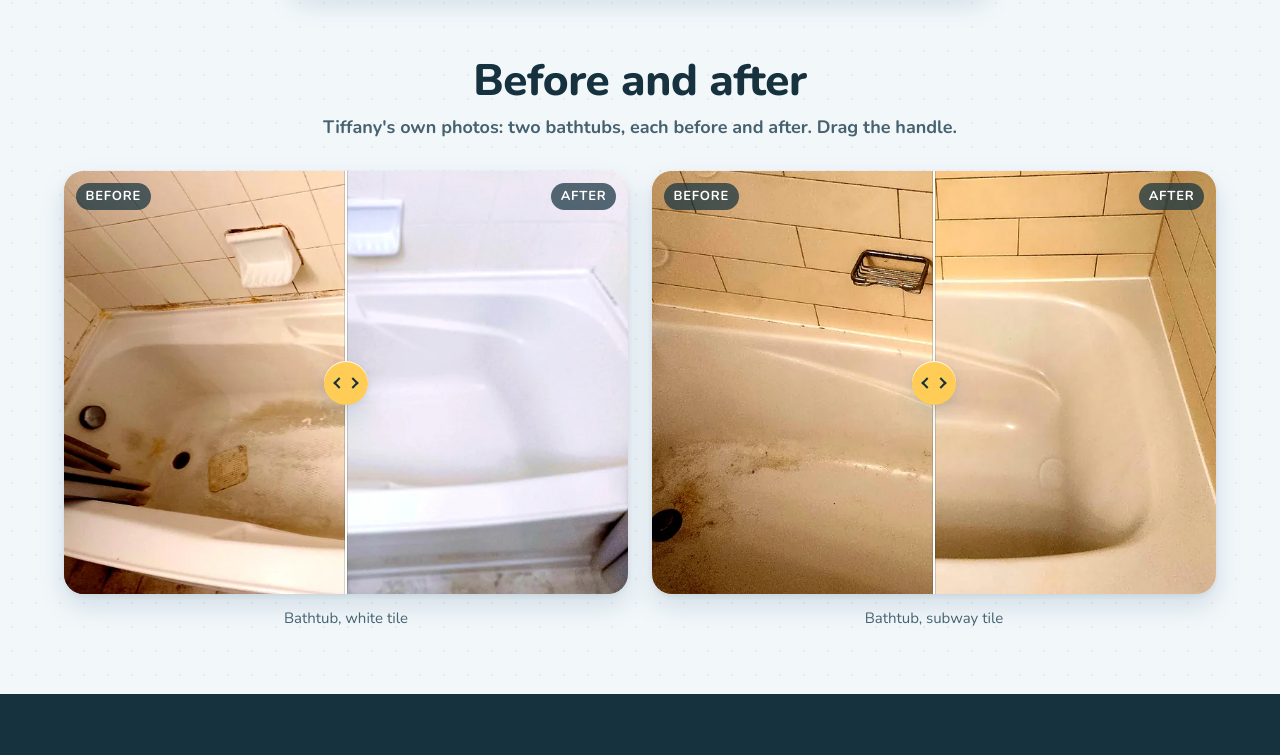
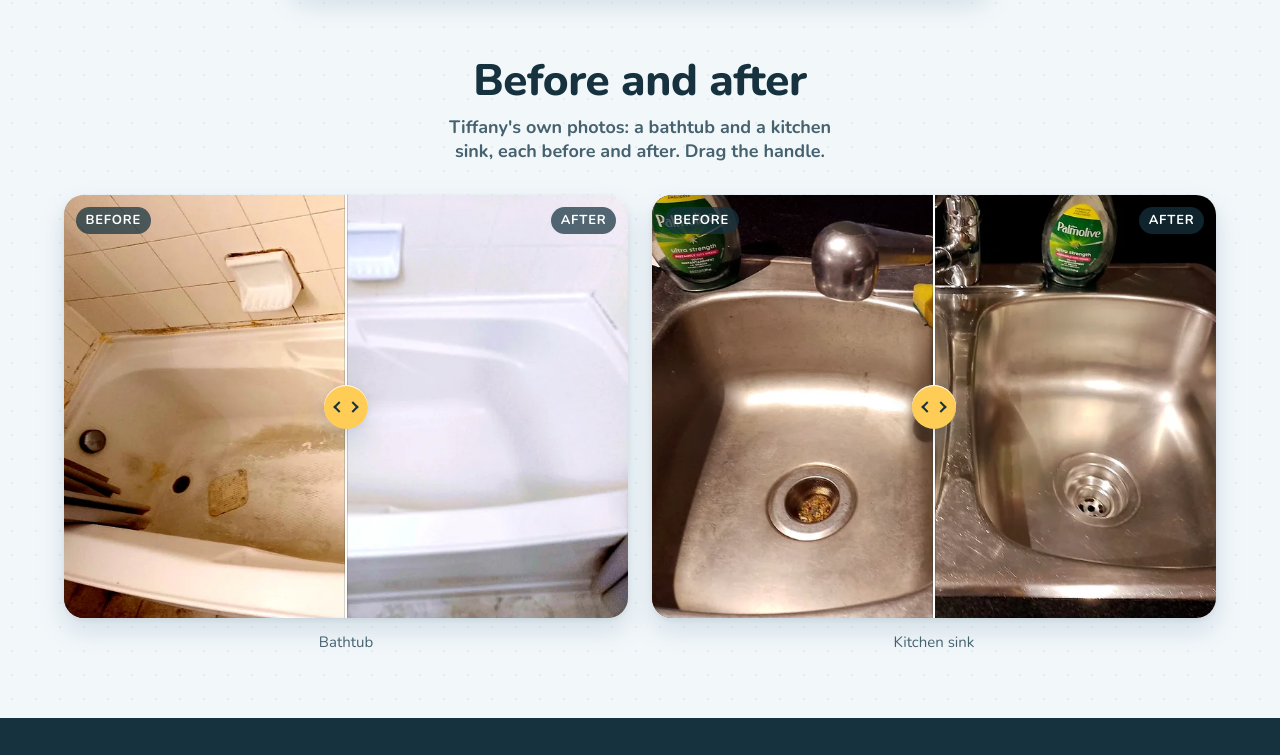
Before and after one commit to JonfknJames/makeitsqueaky, a plain HTML site: page index.html in a window 1280 px wide. Shown: the part 1425-2180 px from the top of the page. Drawn offline with Linux system fonts and the light colour scheme.

Commit message:
Publish site update

```diff
--- a/index.html
+++ b/index.html
@@ -241,16 +241,17 @@
         <p class="ms-services__note"><span class="ms-services__part">Serving the City of Toronto</span><span class="ms-services__sep" aria-hidden="true"> · </span><span class="ms-services__part">Just outside the city? <a href="about.html#contact-heading">Ask Tiffany</a></span></p>
       </div>
     </section>
-    <!-- Tiffany's own before-and-after photos (2026-10-31): two tubs, the
-         pairs whose difference is unmistakable (Jon dropped the oven and the
-         rusty stovetop the same day). Each frame is a native range input over two
+    <!-- Tiffany's own before-and-after photos (2026-10-31): the bathtub
+         and the kitchen sink, the pairs whose difference is unmistakable
+         (Jon dropped the oven, the rusty stovetop and a second basin that
+         was not a tub). Each frame is a native range input over two
          photos; assets/js/compare.js moves the clip. Captions name the
          subject only — the job, the home and the clean are not known. -->
     <section class="ms-section ms-work" id="work" aria-labelledby="work-heading">
       <div class="ms-container">
         <div class="ms-section__head">
           <h2 id="work-heading" class="ms-section-heading">Before and after</h2>
-          <p class="ms-section-lead">Tiffany's own photos: two bathtubs, each before and after. Drag the handle.</p>
+          <p class="ms-section-lead">Tiffany's own photos: a bathtub and a kitchen sink, each before and after. Drag the handle.</p>
         </div>
         <div class="ms-compare-grid">
           <figure class="ms-compare">
@@ -259,26 +260,26 @@
               <div class="ms-compare__before">
                 <img class="ms-compare__img" src="assets/img/work/tub-before.webp" srcset="assets/img/work/tub-before.webp 800w, assets/img/work/tub-before@2x.webp 1400w" sizes="(min-width: 64em) 35rem, calc(100vw - 2rem)" width="800" height="600" alt="A bathtub before the clean, with soap scum and a stained floor" loading="lazy" decoding="async">
               </div>
-              <input class="ms-compare__range" type="range" min="0" max="100" value="50" aria-label="Bathtub, white tile: slide to compare before and after">
+              <input class="ms-compare__range" type="range" min="0" max="100" value="50" aria-label="Bathtub: slide to compare before and after">
               <div class="ms-compare__divider" aria-hidden="true"><span class="ms-compare__knob"></span></div>
               <span class="ms-compare__tag ms-compare__tag--before" aria-hidden="true">Before</span>
               <span class="ms-compare__tag ms-compare__tag--after" aria-hidden="true">After</span>
             </div>
-            <figcaption class="ms-compare__caption">Bathtub, white tile</figcaption>
+            <figcaption class="ms-compare__caption">Bathtub</figcaption>
           </figure>
 
           <figure class="ms-compare">
             <div class="ms-compare__frame">
-              <img class="ms-compare__img ms-compare__img--after" src="assets/img/work/tub2-after.webp" srcset="assets/img/work/tub2-after.webp 800w, assets/img/work/tub2-after@2x.webp 1298w" sizes="(min-width: 64em) 35rem, calc(100vw - 2rem)" width="800" height="600" alt="The same bathtub after the clean, the stain gone" loading="lazy" decoding="async">
+              <img class="ms-compare__img ms-compare__img--after" src="assets/img/work/sink-after.webp" srcset="assets/img/work/sink-after.webp 800w, assets/img/work/sink-after@2x.webp 1400w" sizes="(min-width: 64em) 35rem, calc(100vw - 2rem)" width="800" height="600" alt="The same kitchen sink after the clean, the steel bright and the drains clear" loading="lazy" decoding="async">
               <div class="ms-compare__before">
-                <img class="ms-compare__img" src="assets/img/work/tub2-before.webp" srcset="assets/img/work/tub2-before.webp 800w, assets/img/work/tub2-before@2x.webp 1298w" sizes="(min-width: 64em) 35rem, calc(100vw - 2rem)" width="800" height="600" alt="A bathtub before the clean, with a rust-coloured stain around the drain" loading="lazy" decoding="async">
+                <img class="ms-compare__img" src="assets/img/work/sink-before.webp" srcset="assets/img/work/sink-before.webp 800w, assets/img/work/sink-before@2x.webp 1400w" sizes="(min-width: 64em) 35rem, calc(100vw - 2rem)" width="800" height="600" alt="A double kitchen sink before the clean, dull with a clogged drain and residue in the basins" loading="lazy" decoding="async">
               </div>
-              <input class="ms-compare__range" type="range" min="0" max="100" value="50" aria-label="Bathtub, subway tile: slide to compare before and after">
+              <input class="ms-compare__range" type="range" min="0" max="100" value="50" aria-label="Kitchen sink: slide to compare before and after">
               <div class="ms-compare__divider" aria-hidden="true"><span class="ms-compare__knob"></span></div>
               <span class="ms-compare__tag ms-compare__tag--before" aria-hidden="true">Before</span>
               <span class="ms-compare__tag ms-compare__tag--after" aria-hidden="true">After</span>
             </div>
-            <figcaption class="ms-compare__caption">Bathtub, subway tile</figcaption>
+            <figcaption class="ms-compare__caption">Kitchen sink</figcaption>
           </figure>
         </div>
       </div>
```
Also changed, not shown: assets/img/work/sink-after.webp (added), assets/img/work/sink-after@2x.webp (added), assets/img/work/sink-before.webp (added), assets/img/work/sink-before@2x.webp (added), assets/img/work/tub2-after.webp (deleted), assets/img/work/tub2-after@2x.webp (deleted), assets/img/work/tub2-before.webp (deleted), assets/img/work/tub2-before@2x.webp (deleted).
